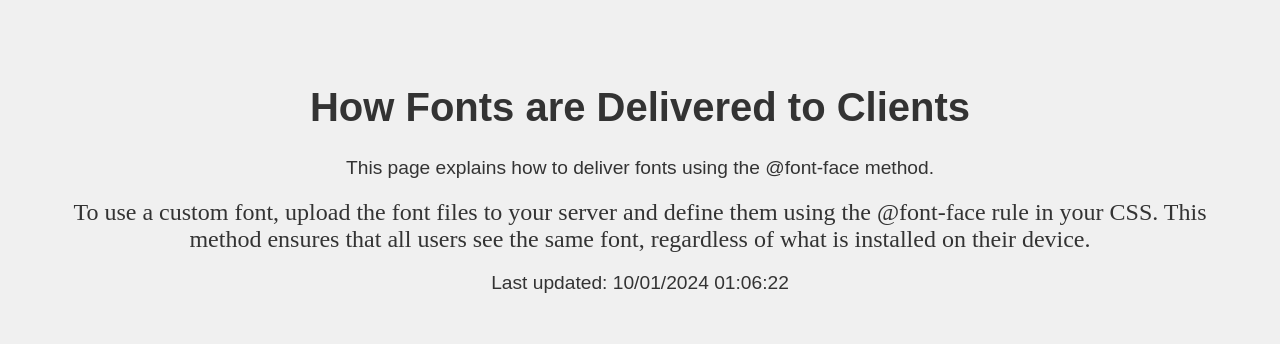
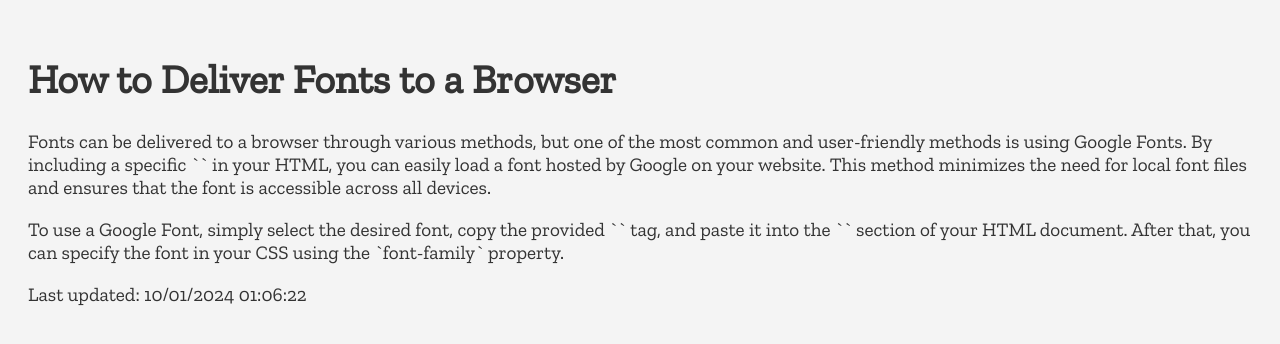
Before and after one commit to sabihaz/ITC-505, a plain HTML site: page lab-3/index.html in a window 1280 px wide. Drawn offline with nearby package versions, Linux system fonts and the light colour scheme.

Commit message:
Update index.html

```diff
--- a/lab-3/index.html
+++ b/lab-3/index.html
@@ -4,13 +4,13 @@
     <meta charset="UTF-8">
     <meta name="viewport" content="width=device-width, initial-scale=1.0">
     <title>Font Delivery Example</title>
+    <link href="https://fonts.googleapis.com/css2?family=Zilla+Slab&display=swap" rel="stylesheet">
     <style>
         body {
-            font-family: Arial, sans-serif;
-            background-color: #f0f0f0;
+            font-family: 'Zilla Slab', serif;
+            background-color: #f4f4f4;
             color: #333;
-            text-align: center;
-            padding: 50px;
+            padding: 20px;
         }
         h1 {
             font-size: 2.5em;
@@ -18,21 +18,19 @@
         p {
             font-size: 1.2em;
         }
-        .font-explanation {
-            font-family: 'MyCustomFont'; /* Placeholder for your custom font */
-            font-size: 1.5em;
-            margin-top: 20px;
-        }
     </style>
-    <link href="https://fonts.googleapis.com/css2?family=Bungee&display=swap" rel="stylesheet"> <!-- Example for visual testing -->
 </head>
 <body>
-    <h1>How Fonts are Delivered to Clients</h1>
-    <p>This page explains how to deliver fonts using the @font-face method.</p>
-
-    <div class="font-explanation">
-        To use a custom font, upload the font files to your server and define them using the @font-face rule in your CSS. This method ensures that all users see the same font, regardless of what is installed on their device.
-    </div>
+    <h1>How to Deliver Fonts to a Browser</h1>
+    <p>
+        Fonts can be delivered to a browser through various methods, but one of the most common and user-friendly methods is using Google Fonts.
+        By including a specific `<link>` in your HTML, you can easily load a font hosted by Google on your website.
+        This method minimizes the need for local font files and ensures that the font is accessible across all devices.
+    </p>
+    <p>
+        To use a Google Font, simply select the desired font, copy the provided `<link>` tag, and paste it into the `<head>` section of your HTML document.
+        After that, you can specify the font in your CSS using the `font-family` property.
+    </p>
 
     <footer>
         <p>Last updated:
@@ -40,8 +38,8 @@
         </p>
     </footer>
     <script type="text/javascript">
-         var x = document.lastModified;
-         document.getElementById('lastModified').textContent = x;
+        var x = document.lastModified;
+        document.getElementById('lastModified').textContent = x;
     </script>
 </body>
 </html>
```
